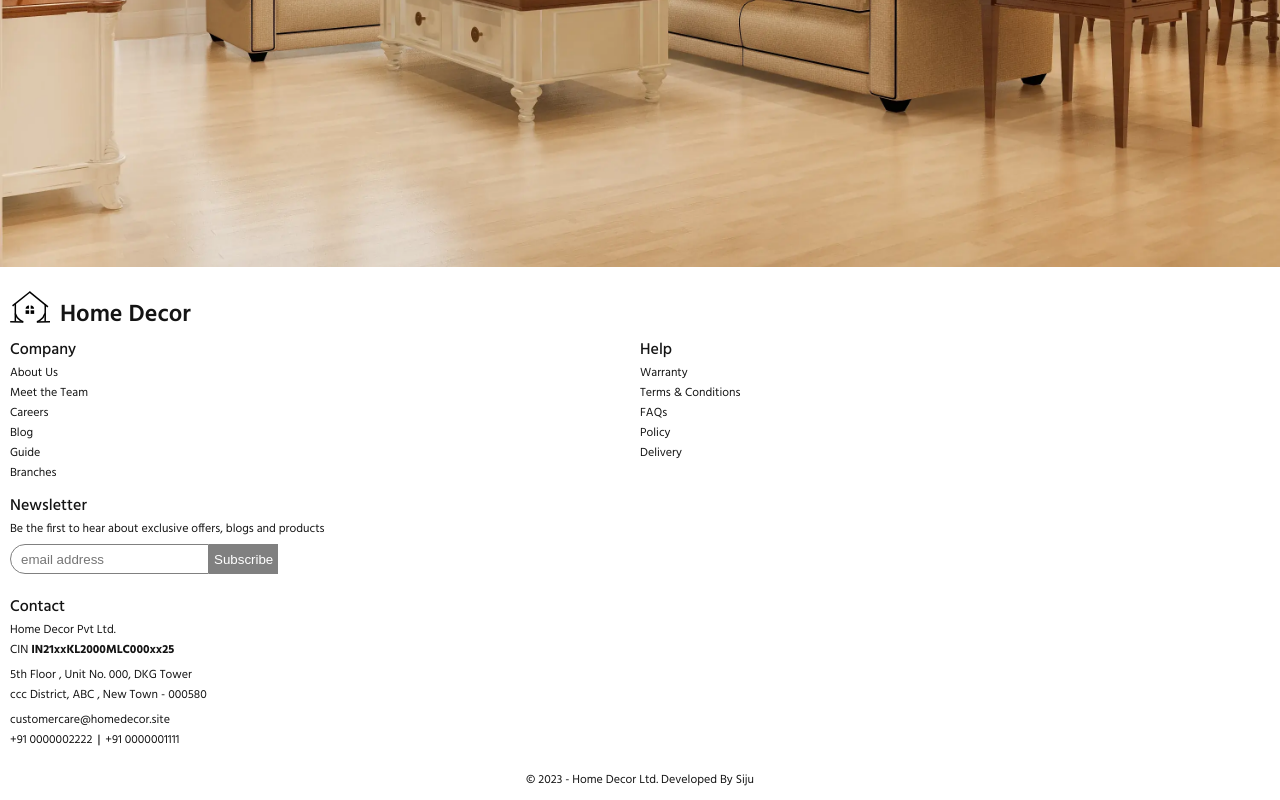
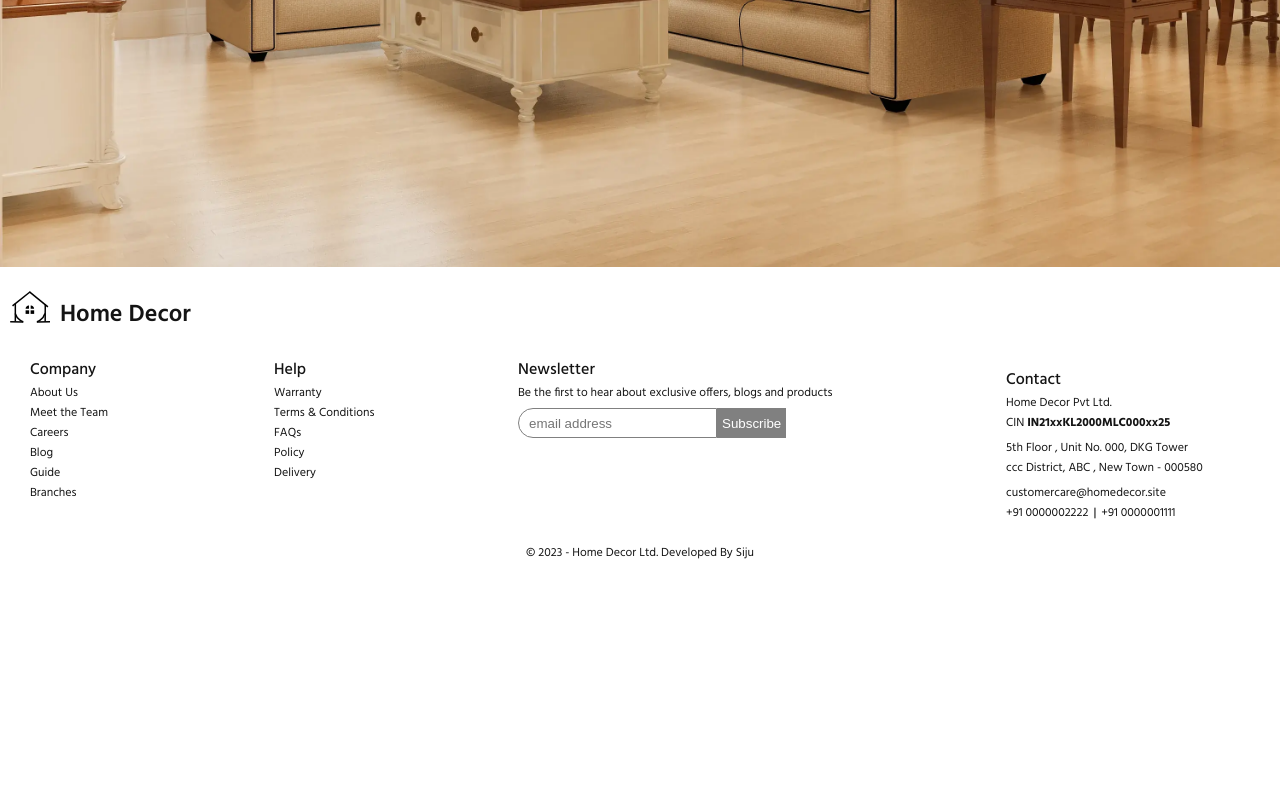
Before and after one commit to sijumoncy/home-decor, a Next.js app in the folder client/: page / in a window 1280 px wide. Shown: the part 5679-6479 px from the top of the page. After the commit the page ends 6252 px from the top, so only its background shows below. Built offline with nearby package versions, Linux system fonts and the light colour scheme.

Commit message:
added footer

```diff
--- a/client/app/Footer.tsx
+++ b/client/app/Footer.tsx
@@ -16,8 +16,12 @@ function Footer() {
         </div>
 
         <div className="about-grid">
+          <div className="company">
             <DataList title="Company" linkList={footerLinkList.company} />
+          </div>
+          <div className="help">
             <DataList title="Help" linkList={footerLinkList.Help} />
+          </div>
 
           <div className="news-letter">
             <p className="title">Newsletter</p>
@@ -43,16 +47,14 @@ function Footer() {
               ))}
             </div>
 
-            <a href={`mailto:${contact.email}`}>{ contact.email}</a>
+            <a href={`mailto:${contact.email}`} className="cmp-email">{contact.email}</a>
 
             <div className="cmp-phone">
               {contact.phone.map((ph, index) => (
                 <span key={index}>{ph}</span>
               ))}
             </div>
-
           </div>
-
         </div>
         <div className="copyright">
           © 2023 - Home Decor Ltd. Developed By Siju
--- a/client/styles/partials/components/utils/_datalist.scss
+++ b/client/styles/partials/components/utils/_datalist.scss
@@ -8,6 +8,10 @@
     display: flex;
     flex-direction: column;
 
+    @include laptopL {
+      font-size: 14px;
+    }
+
     a {
       &:hover {
         cursor: pointer;
--- a/client/styles/partials/pages/_footer.scss
+++ b/client/styles/partials/pages/_footer.scss
@@ -2,7 +2,7 @@
   max-width: 1720px;
   width: 100vw;
   margin: 0 auto;
-  min-height: 50vh;
+  min-height: 30vh;
   margin-top: 20px;
 
   .site-name {
@@ -32,6 +32,16 @@
     grid-row: auto;
     row-gap: 10px;
 
+    @include tablet {
+      grid-template-columns: 1fr 1fr 2.5fr 2fr;
+      margin-top: 30px;
+    }
+
+    @include laptop {
+      grid-template-columns: 1fr 1fr 2fr 1fr;
+      padding: 0 20px;
+    }
+
     .news-letter {
       grid-column-start: 1;
       grid-column-end: 3;
@@ -40,12 +50,23 @@
       }
       .para {
         font-size: 12px;
+        @include laptopL {
+          font-size: 14px;
+        }
+      }
+
+      @include tablet {
+        grid-column-start: 3;
+        grid-column-end: 3;
       }
     }
 
     .contact {
       margin: 10px 0;
       font-size: 12px;
+      @include laptopL {
+        font-size: 14px;
+      }
 
       .title {
         font-size: 16px;
@@ -54,6 +75,13 @@
 
       .cmp-address {
         margin: 5px 0;
+      }
+
+      .cmp-email {
+        cursor: pointer;
+        &:hover {
+          color: #000;
+        }
       }
 
       .cmp-phone {
@@ -65,13 +93,16 @@
           }
         }
       }
-
     }
   }
 
-  .copyright{
+  .copyright {
     font-size: 12px;
     text-align: center;
     padding: 10px 0;
+
+    @include laptopL {
+      font-size: 14px;
     }
   }
+}
```
Lines whose indentation alone changed are shown as unchanged.
